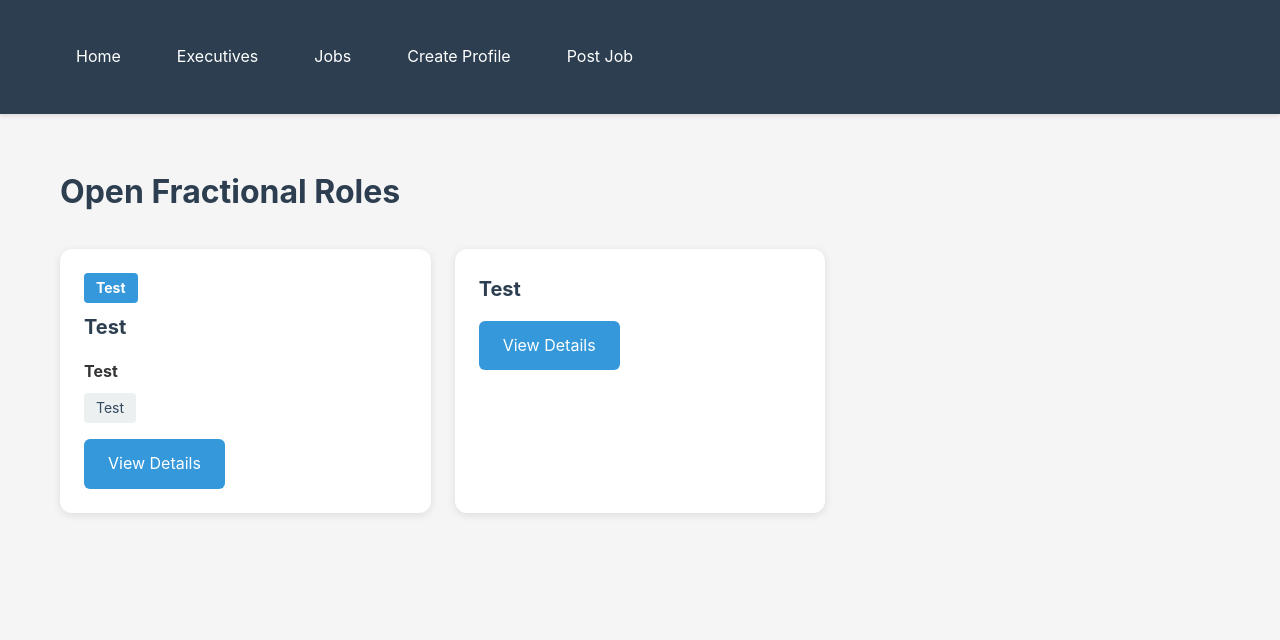
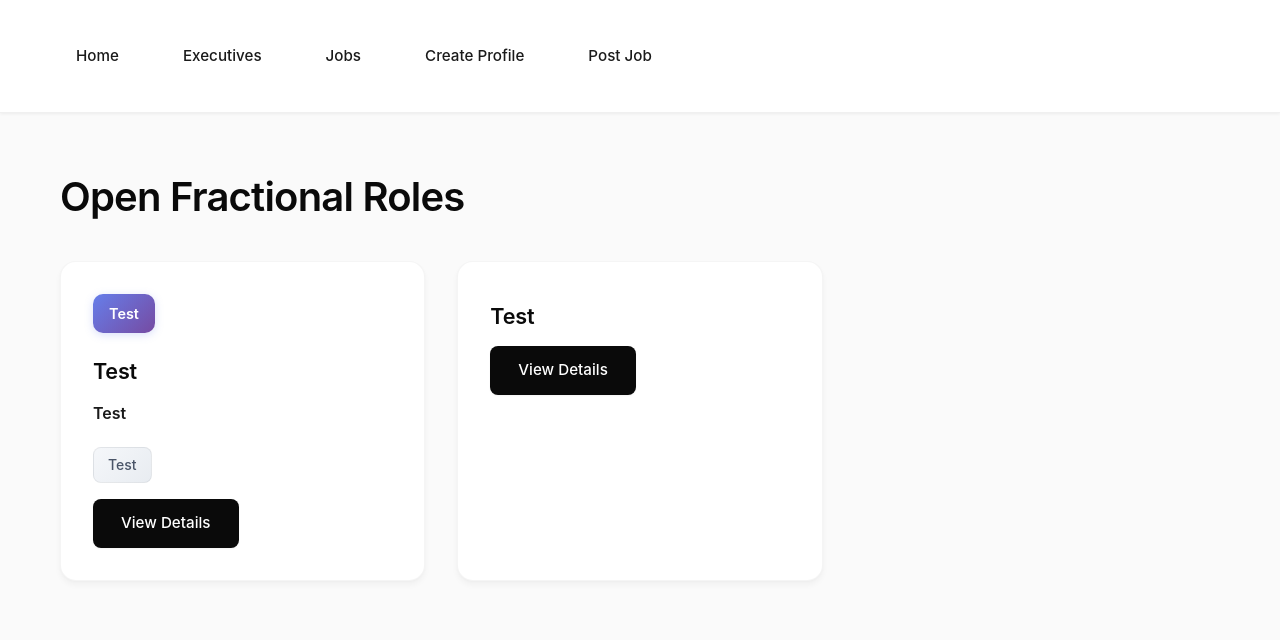
Before and after one commit to r-nepomuceno/frac-app, a Django app: page /jobs/ in a window 1280 px wide. Shown: the top 640 px of the page. Run offline with Django 5.2, Linux system fonts and the light colour scheme; data comes from the database, SQL or seed files in the repository.

Commit message:
Polish CSS: modern gradients, typography, shadows

```diff
--- a/classifieds/static/style.css
+++ b/classifieds/static/style.css
@@ -8,8 +8,11 @@
 body {
     font-family: -apple-system, BlinkMacSystemFont, 'Segoe UI', Roboto, 'Helvetica Neue', Arial, sans-serif;
     line-height: 1.6;
-    color: #333;
-    background-color: #f5f5f5;
+    color: #1a1a1a;
+    background-color: #fafafa;
+    font-size: 16px;
+    -webkit-font-smoothing: antialiased;
+    -moz-osx-font-smoothing: grayscale;
 }
 
 .container {
@@ -20,81 +23,113 @@ body {
 
 /* Navigation */
 nav {
-    background-color: #2c3e50;
+    background-color: #ffffff;
     padding: 1rem 0;
-    box-shadow: 0 2px 4px rgba(0,0,0,0.1);
+    box-shadow: 0 1px 3px rgba(0,0,0,0.06);
+    border-bottom: 1px solid #f0f0f0;
 }
 
 nav .container {
     display: flex;
-    gap: 1.5rem;
+    gap: 2rem;
     align-items: center;
 }
 
 nav a {
-    color: white;
+    color: #1a1a1a;
     text-decoration: none;
     padding: 0.5rem 1rem;
-    border-radius: 4px;
-    transition: background-color 0.3s;
+    border-radius: 8px;
+    transition: all 0.2s ease;
+    font-weight: 500;
+    font-size: 0.95rem;
 }
 
 nav a:hover {
-    background-color: #34495e;
+    background-color: #f5f5f5;
+    color: #000;
 }
 
 /* Headers */
 h1 {
-    color: #2c3e50;
-    margin: 2rem 0 1.5rem 0;
-    font-size: 2rem;
+    color: #0a0a0a;
+    margin: 2.5rem 0 1.5rem 0;
+    font-size: 2.5rem;
+    font-weight: 600;
+    letter-spacing: -0.02em;
+    line-height: 1.2;
 }
 
 h2 {
-    color: #34495e;
-    margin: 1rem 0;
-    font-size: 1.5rem;
+    color: #1a1a1a;
+    margin: 1.5rem 0 1rem 0;
+    font-size: 1.75rem;
+    font-weight: 600;
+    letter-spacing: -0.01em;
+    line-height: 1.3;
+}
+
+h3 {
+    color: #1a1a1a;
+    font-size: 1.25rem;
+    font-weight: 600;
+    margin-bottom: 0.5rem;
 }
 
 /* Buttons */
 .btn {
     display: inline-block;
-    padding: 0.75rem 1.5rem;
-    background-color: #3498db;
+    padding: 0.75rem 1.75rem;
+    background-color: #0a0a0a;
     color: white;
     text-decoration: none;
-    border-radius: 6px;
+    border-radius: 8px;
     border: none;
     cursor: pointer;
-    font-size: 1rem;
-    transition: background-color 0.3s;
+    font-size: 0.95rem;
+    font-weight: 500;
+    transition: all 0.2s ease;
+    box-shadow: 0 1px 2px rgba(0,0,0,0.05);
 }
 
 .btn:hover {
-    background-color: #2980b9;
+    background-color: #000;
+    transform: translateY(-1px);
+    box-shadow: 0 4px 12px rgba(0,0,0,0.15);
 }
 
 .btn-secondary {
-    background-color: #95a5a6;
+    background-color: #f5f5f5;
+    color: #1a1a1a;
+    border: 1px solid #e0e0e0;
 }
 
 .btn-secondary:hover {
-    background-color: #7f8c8d;
+    background-color: #ebebeb;
+    border-color: #d0d0d0;
 }
 
 /* Home Page Hero Buttons */
 .hero-section {
     text-align: center;
-    padding: 3rem 0;
-    background: linear-gradient(135deg, #667eea 0%, #764ba2 100%);
+    padding: 4rem 0 3rem 0;
+    background: linear-gradient(135deg, #667eea 0%, #764ba2 50%, #f093fb 100%);
     color: white;
-    margin: -20px -20px 2rem -20px;
+    margin: -20px -20px 3rem -20px;
 }
 
 .hero-section h1 {
     color: white;
-    font-size: 2.5rem;
-    margin-bottom: 1rem;
+    font-size: 3rem;
+    font-weight: 700;
+    margin-bottom: 0.75rem;
+    letter-spacing: -0.03em;
+}
+
+.hero-section p {
+    font-size: 1.15rem;
+    opacity: 0.95;
+    font-weight: 400;
 }
 
 .button-grid {
@@ -106,136 +141,171 @@ h2 {
 
 .button-card {
     background: white;
-    padding: 2rem;
-    border-radius: 12px;
-    box-shadow: 0 4px 6px rgba(0,0,0,0.1);
+    padding: 2.5rem 2rem;
+    border-radius: 16px;
+    box-shadow: 0 4px 6px rgba(0,0,0,0.04), 0 1px 3px rgba(0,0,0,0.02);
     text-decoration: none;
-    color: #2c3e50;
-    transition: transform 0.3s, box-shadow 0.3s;
+    color: #1a1a1a;
+    transition: all 0.3s cubic-bezier(0.4, 0, 0.2, 1);
+    border: 1px solid rgba(0,0,0,0.04);
 }
 
 .button-card:hover {
-    transform: translateY(-5px);
-    box-shadow: 0 8px 12px rgba(0,0,0,0.15);
+    transform: translateY(-4px);
+    box-shadow: 0 12px 24px rgba(0,0,0,0.08), 0 4px 8px rgba(0,0,0,0.04);
+    border-color: rgba(0,0,0,0.08);
 }
 
 .button-card h3 {
-    margin-bottom: 0.5rem;
-    color: #3498db;
+    margin-bottom: 0.75rem;
+    color: #0a0a0a;
+    font-size: 1.35rem;
+}
+
+.button-card p {
+    color: #666;
+    font-size: 0.95rem;
+    line-height: 1.5;
 }
 
 /* Card Grid for Executives/Jobs */
 .card-grid {
     display: grid;
-    grid-template-columns: repeat(auto-fill, minmax(300px, 1fr));
-    gap: 1.5rem;
-    margin: 2rem 0;
+    grid-template-columns: repeat(auto-fill, minmax(320px, 1fr));
+    gap: 2rem;
+    margin: 2.5rem 0;
 }
 
 .card {
     background: white;
-    border-radius: 12px;
-    padding: 1.5rem;
-    box-shadow: 0 2px 8px rgba(0,0,0,0.1);
-    transition: transform 0.3s, box-shadow 0.3s;
+    border-radius: 16px;
+    padding: 2rem;
+    box-shadow: 0 4px 6px rgba(0,0,0,0.04), 0 1px 3px rgba(0,0,0,0.02);
+    transition: all 0.3s cubic-bezier(0.4, 0, 0.2, 1);
+    border: 1px solid rgba(0,0,0,0.04);
 }
 
 .card:hover {
-    transform: translateY(-5px);
-    box-shadow: 0 4px 16px rgba(0,0,0,0.15);
+    transform: translateY(-6px);
+    box-shadow: 0 16px 32px rgba(0,0,0,0.08), 0 4px 8px rgba(0,0,0,0.04);
+    border-color: rgba(0,0,0,0.06);
 }
 
 .card h2 {
-    margin-top: 0;
-    font-size: 1.25rem;
+    margin-top: 0.5rem;
+    font-size: 1.35rem;
+    font-weight: 600;
 }
 
 .card h2 a {
-    color: #2c3e50;
+    color: #0a0a0a;
     text-decoration: none;
+    transition: color 0.2s ease;
 }
 
 .card h2 a:hover {
-    color: #3498db;
+    color: #667eea;
+}
+
+.card p {
+    color: #666;
+    line-height: 1.6;
+    margin: 0.75rem 0;
+}
+
+.card strong {
+    color: #1a1a1a;
+    font-weight: 600;
 }
 
 .card-label {
     display: inline-block;
-    background-color: #ecf0f1;
-    color: #34495e;
-    padding: 0.25rem 0.75rem;
-    border-radius: 4px;
+    background: linear-gradient(135deg, #f5f7fa 0%, #e8ecf1 100%);
+    color: #4a5568;
+    padding: 0.375rem 0.875rem;
+    border-radius: 8px;
     font-size: 0.875rem;
+    font-weight: 500;
     margin-top: 0.5rem;
+    border: 1px solid rgba(0,0,0,0.06);
 }
 
 .card-rate {
     display: inline-block;
-    background-color: #3498db;
+    background: linear-gradient(135deg, #667eea 0%, #764ba2 100%);
     color: white;
-    padding: 0.25rem 0.75rem;
-    border-radius: 4px;
-    font-size: 0.875rem;
-    font-weight: bold;
-    margin-bottom: 0.5rem;
+    padding: 0.5rem 1rem;
+    border-radius: 10px;
+    font-size: 0.9rem;
+    font-weight: 600;
+    margin-bottom: 1rem;
+    box-shadow: 0 2px 8px rgba(102, 126, 234, 0.25);
 }
 
 /* Detail Pages */
 .detail-page {
     background: white;
-    border-radius: 12px;
-    padding: 2rem;
-    box-shadow: 0 2px 8px rgba(0,0,0,0.1);
+    border-radius: 16px;
+    padding: 2.5rem;
+    box-shadow: 0 4px 6px rgba(0,0,0,0.04), 0 1px 3px rgba(0,0,0,0.02);
     margin: 2rem 0;
+    border: 1px solid rgba(0,0,0,0.04);
 }
 
 .back-link {
-    color: #3498db;
+    color: #667eea;
     text-decoration: none;
-    margin-bottom: 1rem;
+    margin-bottom: 1.5rem;
     display: inline-block;
+    font-weight: 500;
+    transition: color 0.2s ease;
 }
 
 .back-link:hover {
-    text-decoration: underline;
+    color: #764ba2;
 }
 
 /* Forms */
 form {
     background: white;
-    border-radius: 12px;
-    padding: 2rem;
-    box-shadow: 0 2px 8px rgba(0,0,0,0.1);
+    border-radius: 16px;
+    padding: 2.5rem;
+    box-shadow: 0 4px 6px rgba(0,0,0,0.04), 0 1px 3px rgba(0,0,0,0.02);
     max-width: 600px;
+    border: 1px solid rgba(0,0,0,0.04);
 }
 
 form p {
-    margin-bottom: 1.5rem;
+    margin-bottom: 1.75rem;
 }
 
 form label {
     display: block;
     margin-bottom: 0.5rem;
-    color: #2c3e50;
+    color: #1a1a1a;
     font-weight: 500;
+    font-size: 0.95rem;
 }
 
 form input[type="text"],
 form input[type="email"],
 form textarea {
     width: 100%;
-    padding: 0.75rem;
-    border: 1px solid #ddd;
-    border-radius: 6px;
+    padding: 0.875rem 1rem;
+    border: 1.5px solid #e0e0e0;
+    border-radius: 10px;
     font-size: 1rem;
     font-family: inherit;
+    transition: all 0.2s ease;
+    background-color: #fafafa;
 }
 
 form input:focus,
 form textarea:focus {
     outline: none;
-    border-color: #3498db;
-    box-shadow: 0 0 0 3px rgba(52, 152, 219, 0.1);
+    border-color: #667eea;
+    box-shadow: 0 0 0 3px rgba(102, 126, 234, 0.1);
+    background-color: white;
 }
 
 form textarea {
@@ -250,8 +320,13 @@ form button {
 /* Empty States */
 .empty-state {
     text-align: center;
-    padding: 3rem;
-    color: #7f8c8d;
+    padding: 4rem 2rem;
+    color: #666;
+}
+
+.empty-state p {
+    font-size: 1.1rem;
+    margin-bottom: 1.5rem;
 }
 
 /* Responsive */
```
